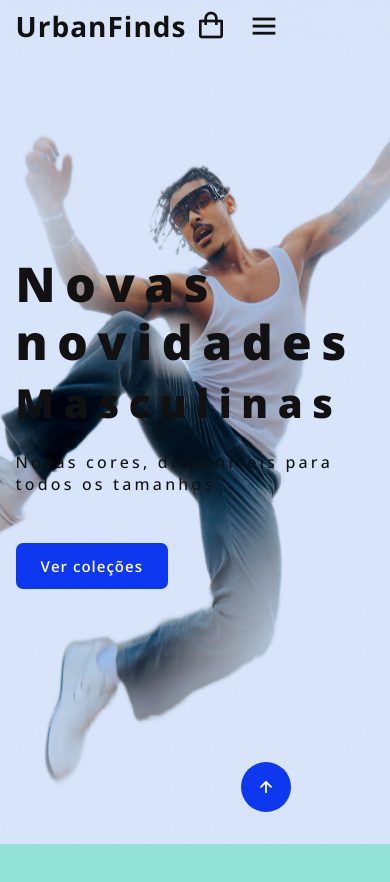
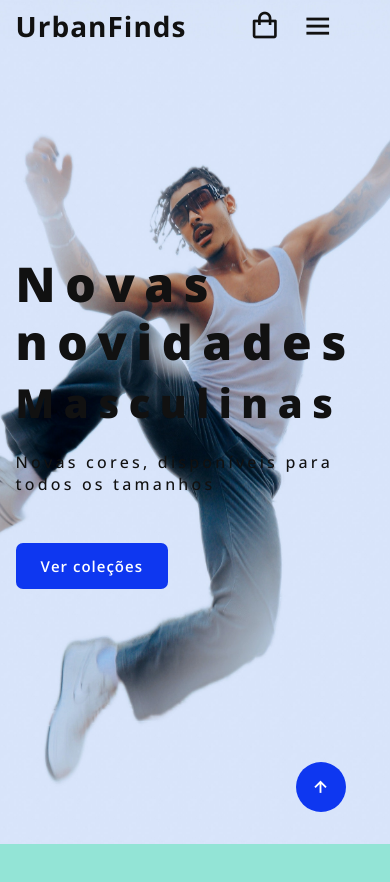
Before and after one commit to niltoncesar3/lojaDeRoupas, a plain HTML site: page index.html in a window 390 px wide. Shown: the top 882 px of the page. Drawn offline with nearby package versions, Linux system fonts and the light colour scheme.

Commit message:
responsive mobile change

```diff
--- a/style.css
+++ b/style.css
@@ -394,7 +394,7 @@ header.sticky{
 
     .header-icons{
         display: inline-flex;
-        width: 50%;
+        width: 35%;
     }
 
     .navlist{
@@ -423,7 +423,7 @@ header.sticky{
     }
 
     .top{
-        width: 30%;
+        width: 16%;
     }
 
     .home-text h1{
```
